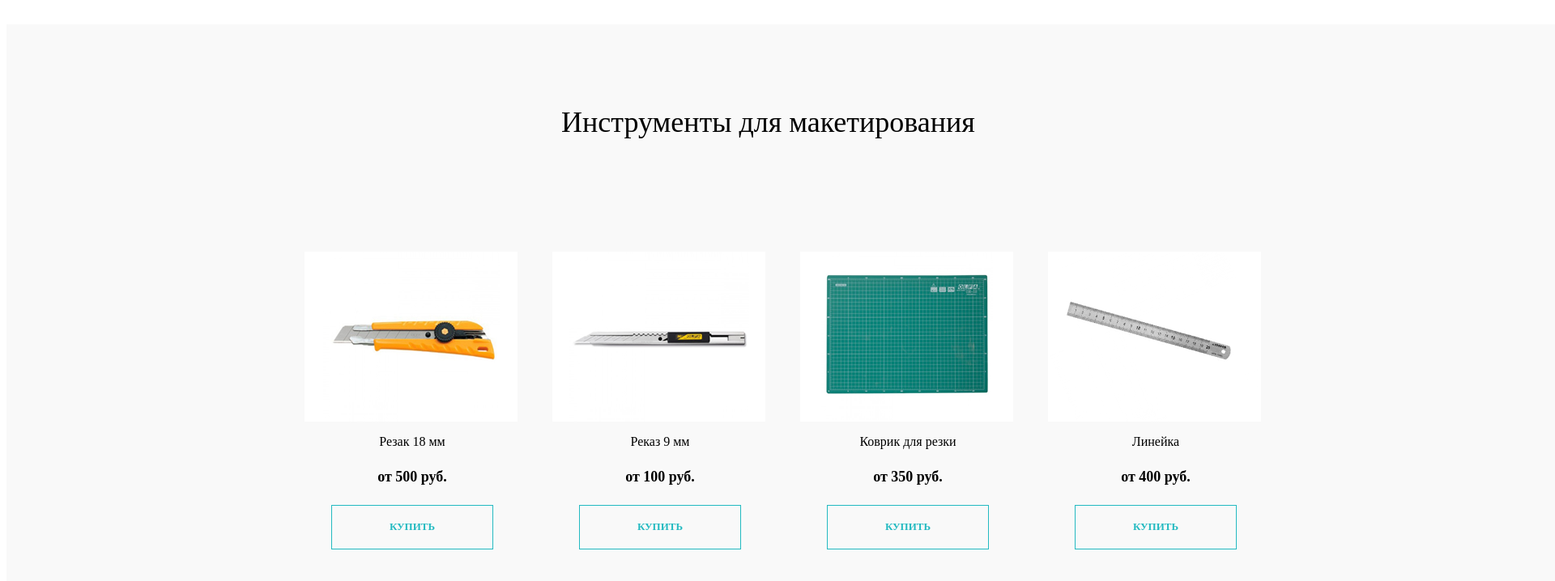
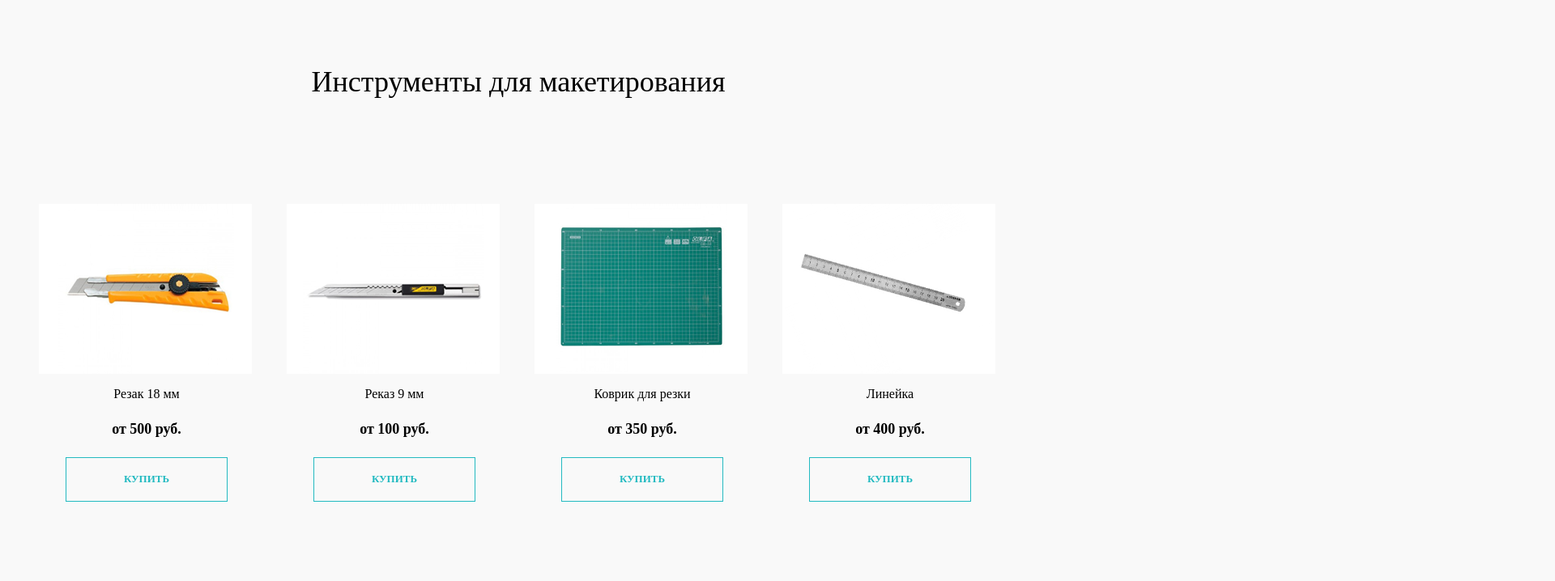
Before and after one commit to suraganova/Homeworks, a plain HTML site: page 7-lesson/index.html in a window 1280 px wide. Shown: the whole page at 81% size, 1920 px wide, since content can reach past the window. Drawn offline with Linux system fonts and the light colour scheme.

Commit message:
исправления по 7 уроку

```diff
--- a/7-lesson/css/stale.css
+++ b/7-lesson/css/stale.css
@@ -1,17 +1,15 @@
-.main {
-  width: 1920px;
-  height: 723px;
+body {
   background-color: #f9f9f9;
+  margin: 0 auto;
 }
-
 .title {
-  width: 552px;
-  height: 31px;
   color: #000000;
+  text-align: center;
   font-family: "Proxima Nova";
   font-size: 36px;
   font-weight: 400;
-  padding: 100px 685px;
+  margin-bottom: 110px;
+  margin-top: 80px;
 }
 
 .price-tags {
@@ -60,5 +58,3 @@ h4 {
   border: 1px solid #23bac1;
   background-color: #f9f9f9;
 }
-
-ш
```
